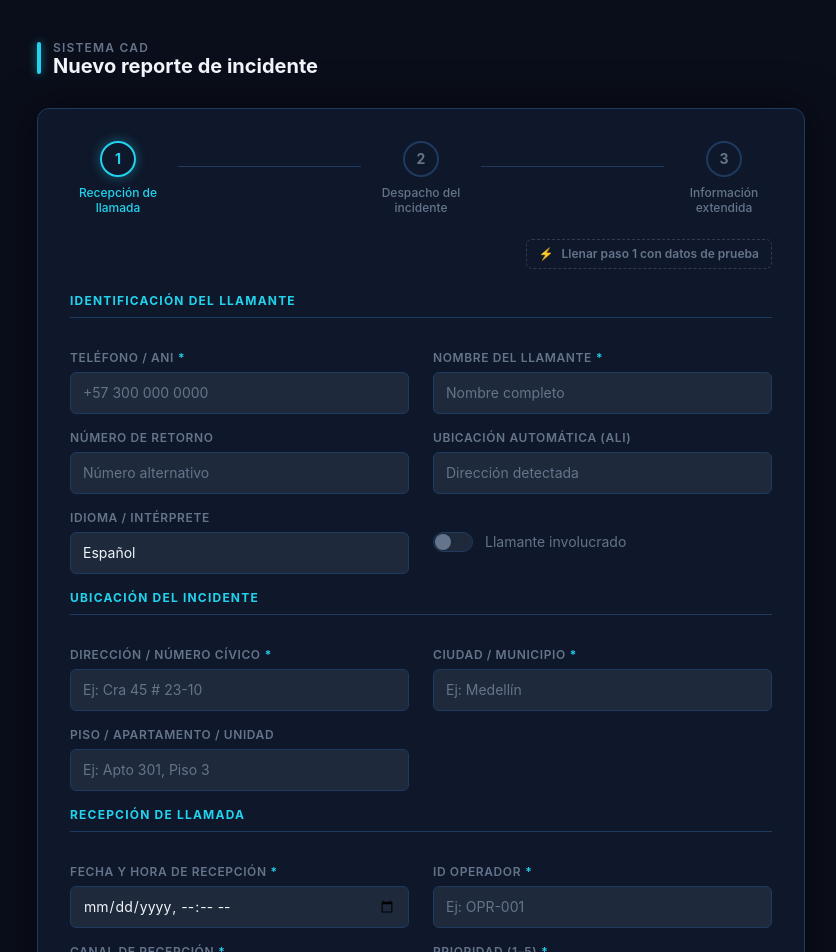
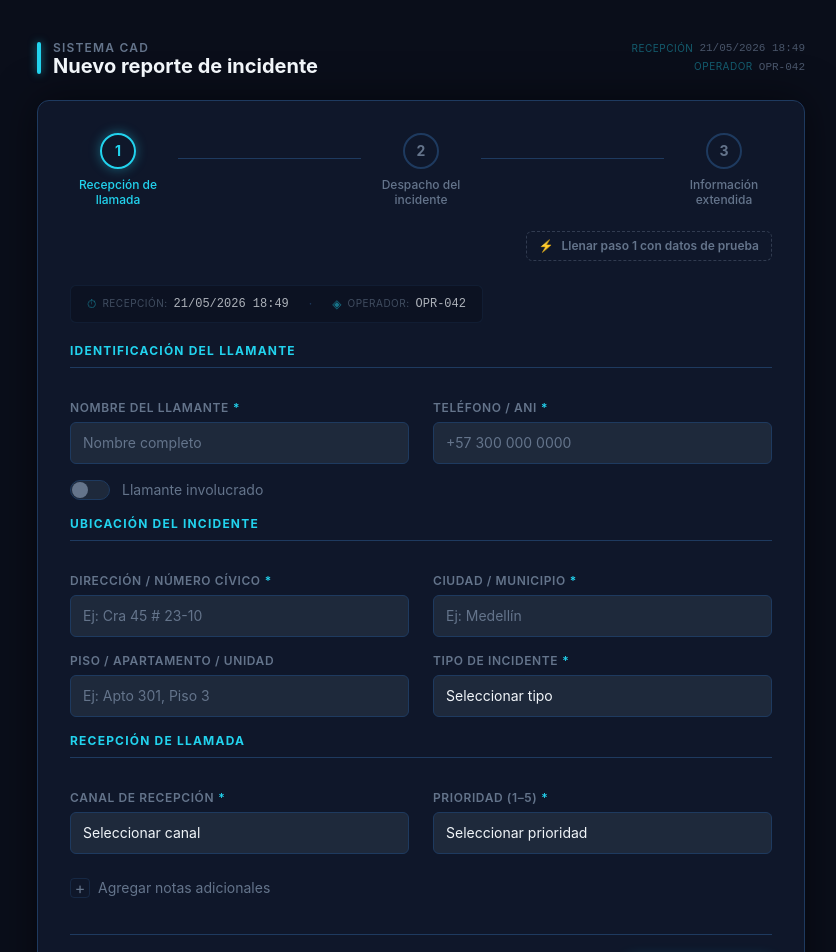
Before and after one commit to FelipeInovi/broadsecForm, a React (Vite) app: page / in a window 1280 px wide. Shown: the top 952 px of the page, without its empty margins (219-1055 px from the left). Built offline with nearby package versions, Linux system fonts and the light colour scheme.

Commit message:
chore_adjuted_step1

```diff
--- a/src/features/cad-form/MultiStepForm.tsx
+++ b/src/features/cad-form/MultiStepForm.tsx
@@ -13,6 +13,23 @@ import { Step3 } from './steps/Step3'
 const STEP_SCHEMAS = [paso1Schema, paso2Schema, paso3Schema]
 const STEP_COMPONENTS = [<Step1 />, <Step2 />, <Step3 />]
 
+function nowAsDateTimeLocal(): string {
+  const d = new Date()
+  const pad = (n: number) => String(n).padStart(2, '0')
+  return `${d.getFullYear()}-${pad(d.getMonth() + 1)}-${pad(d.getDate())}T${pad(d.getHours())}:${pad(d.getMinutes())}`
+}
+
+function formatDateTimeDisplay(iso: string): string {
+  if (!iso) return '—'
+  try {
+    const [datePart, timePart] = iso.split('T')
+    const [y, m, day] = datePart.split('-')
+    return `${day}/${m}/${y}  ${timePart}`
+  } catch {
+    return iso
+  }
+}
+
 export function MultiStepForm() {
   const { currentStep, isFirst, isLast, next, back } = useMultiStepForm(3)
   const [filled, setFilled] = useState<boolean[]>([false, false, false])
@@ -21,11 +38,15 @@ export function MultiStepForm() {
     resolver: zodResolver(cadFormSchema),
     mode: 'onTouched',
     defaultValues: {
-      idioma: 'Español',
+      fechaHoraRecepcion: nowAsDateTimeLocal(),
+      idOperador: 'OPR-042',
       esDeLlamadaRepetida: false,
       esMutualAid: false,
     },
   })
+
+  const fechaHoraRecepcion = methods.watch('fechaHoraRecepcion')
+  const idOperador = methods.watch('idOperador')
 
   const handleFillDemo = () => {
     const demoData = DEMO_POR_PASO[currentStep]
@@ -67,7 +88,8 @@ export function MultiStepForm() {
       <div className="min-h-screen bg-bg-base flex items-start justify-center px-4 py-10">
         <div className="w-full max-w-3xl">
           {/* Header */}
-          <div className="mb-8 flex items-center gap-3">
+          <div className="mb-6 flex items-start justify-between gap-4">
+            <div className="flex items-center gap-3">
               <div className="w-1 h-8 bg-accent rounded-full shadow-[0_0_8px_rgba(34,211,238,0.6)]" />
               <div>
                 <p className="text-xs text-text-muted uppercase tracking-widest font-semibold">
@@ -76,6 +98,18 @@ export function MultiStepForm() {
                 <h1 className="text-xl font-bold text-text-primary leading-none">
                   Nuevo reporte de incidente
                 </h1>
+              </div>
+            </div>
+            {/* Strip informativo: datos auto-cargados */}
+            <div className="flex flex-col items-end gap-0.5 text-[11px] text-text-muted/70 font-mono">
+              <span className="flex items-center gap-1.5">
+                <span className="text-accent/40 text-[10px] uppercase tracking-wider not-italic font-sans">recepción</span>
+                {formatDateTimeDisplay(fechaHoraRecepcion)}
+              </span>
+              <span className="flex items-center gap-1.5">
+                <span className="text-accent/40 text-[10px] uppercase tracking-wider not-italic font-sans">operador</span>
+                {idOperador || '—'}
+              </span>
             </div>
           </div>
 
--- a/src/features/cad-form/data/demoData.ts
+++ b/src/features/cad-form/data/demoData.ts
@@ -1,21 +1,16 @@
 import { type CadFormData } from '../schema'
 
 export const DEMO_PASO1: Partial<CadFormData> = {
+  nombreLlamante: 'Carlos Andrés Mejía',
   telefono: '+57 300 123 4567',
-  ubicacionAuto: 'Cra 45 # 23-10, Medellín',
-  nombreLlamante: 'Carlos Andrés Mejía',
-  numeroRetorno: '+57 311 987 6543',
-  idioma: 'Español',
   esDeLlamadaRepetida: false,
   direccion: 'Cra 45 # 23-10',
   ciudad: 'Medellín',
   pisoApartamento: 'Local 3',
-  fechaHoraRecepcion: '2026-05-21T14:35',
-  idOperador: 'OPR-042',
+  tipoIncidente: 'accidente_transito',
   canal: 'telefono',
   prioridad: 2,
-  tipoIncidente: 'accidente_transito',
-  narrativaQueja:
+  notasAdicionales:
     'Ciudadano reporta accidente de tránsito en vía principal con dos vehículos involucrados. Hay al menos una persona herida que solicita atención médica urgente.',
 }
 
--- a/src/features/cad-form/schema.ts
+++ b/src/features/cad-form/schema.ts
@@ -3,11 +3,8 @@ import { z } from 'zod'
 // ─── Paso 1: Recepción de llamada ──────────────────────────────────────────
 
 const identificacionLlamante = z.object({
+  nombreLlamante: z.string().min(2, 'Nombre requerido'),
   telefono: z.string().min(7, 'Ingrese un número válido'),
-  ubicacionAuto: z.string().optional(),
-  nombreLlamante: z.string().min(2, 'Nombre requerido'),
-  numeroRetorno: z.string().optional(),
-  idioma: z.string().default('Español'),
   esDeLlamadaRepetida: z.boolean().default(false),
 })
 
@@ -28,7 +25,7 @@ const recepcionLlamada = z.object({
   }),
   prioridad: z.number().min(1).max(5),
   tipoIncidente: z.string().min(1, 'Tipo de incidente requerido'),
-  narrativaQueja: z.string().optional(),
+  notasAdicionales: z.string().optional(),
 })
 
 export const paso1Schema = identificacionLlamante
--- a/src/features/cad-form/steps/Step1.tsx
+++ b/src/features/cad-form/steps/Step1.tsx
@@ -1,3 +1,4 @@
+import { useState, useEffect } from 'react'
 import { useFormContext } from 'react-hook-form'
 import { FieldWrapper } from '@/components/form/FieldWrapper'
 import { CadInput } from '@/components/form/CadInput'
@@ -5,12 +6,7 @@ import { CadSelect } from '@/components/form/CadSelect'
 import { CadTextarea } from '@/components/form/CadTextarea'
 import { CadToggle } from '@/components/form/CadToggle'
 import { type CadFormData } from '../schema'
-import {
-  CANALES,
-  IDIOMAS,
-  PRIORIDADES,
-  TIPOS_INCIDENTE,
-} from '../data/options'
+import { CANALES, PRIORIDADES, TIPOS_INCIDENTE } from '../data/options'
 
 function SectionTitle({ children }: { children: string }) {
   return (
@@ -20,44 +16,62 @@ function SectionTitle({ children }: { children: string }) {
   )
 }
 
+function formatDateTimeDisplay(iso: string): string {
+  if (!iso) return '—'
+  try {
+    const [datePart, timePart] = iso.split('T')
+    const [y, m, d] = datePart.split('-')
+    return `${d}/${m}/${y}  ${timePart}`
+  } catch {
+    return iso
+  }
+}
+
 export function Step1() {
   const {
     register,
     formState: { errors },
+    watch,
   } = useFormContext<CadFormData>()
 
+  const [notasAbiertas, setNotasAbiertas] = useState(false)
+
+  const fechaHoraRecepcion = watch('fechaHoraRecepcion')
+  const idOperador = watch('idOperador')
+  const notasValue = watch('notasAdicionales')
+
+  // Si el demo llena las notas, abrirlas automáticamente
+  useEffect(() => {
+    if (notasValue) setNotasAbiertas(true)
+  }, [notasValue])
+
   return (
+    <>
+      {/* ── Info fija: datos auto-cargados ── */}
+      <div className="inline-flex flex-wrap items-center gap-x-5 gap-y-2 rounded-md border border-border/30 bg-bg-base/50 px-4 py-2.5 mb-5 text-xs text-text-muted">
+        <span className="flex items-center gap-1.5">
+          <span className="text-accent/50">⏱</span>
+          <span className="text-text-muted/60 uppercase tracking-wider text-[10px]">Recepción:</span>
+          <span className="font-mono text-text-primary/70">{formatDateTimeDisplay(fechaHoraRecepcion)}</span>
+        </span>
+        <span className="text-border">·</span>
+        <span className="flex items-center gap-1.5">
+          <span className="text-accent/50">◈</span>
+          <span className="text-text-muted/60 uppercase tracking-wider text-[10px]">Operador:</span>
+          <span className="font-mono text-text-primary/70">{idOperador || '—'}</span>
+        </span>
+      </div>
+
       <div className="grid grid-cols-1 md:grid-cols-2 gap-x-6 gap-y-4">
         {/* ── Identificación del llamante ── */}
         <SectionTitle>Identificación del llamante</SectionTitle>
-
-      <FieldWrapper label="Teléfono / ANI" error={errors.telefono?.message} required>
-        <CadInput
-          placeholder="+57 300 000 0000"
-          {...register('telefono')}
-        />
-      </FieldWrapper>
 
         <FieldWrapper label="Nombre del llamante" error={errors.nombreLlamante?.message} required>
           <CadInput placeholder="Nombre completo" {...register('nombreLlamante')} />
         </FieldWrapper>
 
-      <FieldWrapper label="Número de retorno" error={errors.numeroRetorno?.message}>
-        <CadInput placeholder="Número alternativo" {...register('numeroRetorno')} />
-      </FieldWrapper>
-
-      <FieldWrapper label="Ubicación automática (ALI)" error={errors.ubicacionAuto?.message}>
-        <CadInput placeholder="Dirección detectada" {...register('ubicacionAuto')} />
-      </FieldWrapper>
-
-      <FieldWrapper label="Idioma / Intérprete" error={errors.idioma?.message}>
-        <CadSelect {...register('idioma')}>
-          {IDIOMAS.map((i) => (
-            <option key={i.value} value={i.value}>
-              {i.label}
-            </option>
-          ))}
-        </CadSelect>
+        <FieldWrapper label="Teléfono / ANI" error={errors.telefono?.message} required>
+          <CadInput placeholder="+57 300 000 0000" {...register('telefono')} />
         </FieldWrapper>
 
         <div className="flex flex-col gap-3 justify-center">
@@ -79,16 +93,19 @@ export function Step1() {
           <CadInput placeholder="Ej: Apto 301, Piso 3" {...register('pisoApartamento')} />
         </FieldWrapper>
 
+        <FieldWrapper label="Tipo de incidente" error={errors.tipoIncidente?.message} required>
+          <CadSelect {...register('tipoIncidente')}>
+            <option value="">Seleccionar tipo</option>
+            {TIPOS_INCIDENTE.map((t) => (
+              <option key={t.value} value={t.value}>
+                {t.label}
+              </option>
+            ))}
+          </CadSelect>
+        </FieldWrapper>
+
         {/* ── Recepción de llamada ── */}
         <SectionTitle>Recepción de llamada</SectionTitle>
-
-      <FieldWrapper label="Fecha y hora de recepción" error={errors.fechaHoraRecepcion?.message} required>
-        <CadInput type="datetime-local" {...register('fechaHoraRecepcion')} />
-      </FieldWrapper>
-
-      <FieldWrapper label="ID Operador" error={errors.idOperador?.message} required>
-        <CadInput placeholder="Ej: OPR-001" {...register('idOperador')} />
-      </FieldWrapper>
 
         <FieldWrapper label="Canal de recepción" error={errors.canal?.message} required>
           <CadSelect {...register('canal')}>
@@ -112,28 +129,45 @@ export function Step1() {
           </CadSelect>
         </FieldWrapper>
 
-      <FieldWrapper label="Tipo de incidente" error={errors.tipoIncidente?.message} required>
-        <CadSelect {...register('tipoIncidente')}>
-          <option value="">Seleccionar tipo</option>
-          {TIPOS_INCIDENTE.map((t) => (
-            <option key={t.value} value={t.value}>
-              {t.label}
-            </option>
-          ))}
-        </CadSelect>
-      </FieldWrapper>
-
-      <FieldWrapper
-        label="Narrativa de la queja"
-        error={errors.narrativaQueja?.message}
-        className="col-span-full"
+        {/* ── Notas adicionales (colapsable) ── */}
+        <div className="col-span-full mt-1">
+          {!notasAbiertas ? (
+            <button
+              type="button"
+              onClick={() => setNotasAbiertas(true)}
+              className="flex items-center gap-2 text-sm text-text-muted hover:text-accent transition-colors duration-150 py-1 group"
             >
+              <span className="flex items-center justify-center w-5 h-5 rounded border border-border/50 text-base leading-none group-hover:border-accent group-hover:text-accent transition-colors">
+                +
+              </span>
+              <span>Agregar notas adicionales</span>
+            </button>
+          ) : (
+            <div className="space-y-2">
+              <div className="flex items-center justify-between">
+                <span className="text-xs font-bold uppercase tracking-widest text-accent/80">
+                  Notas adicionales
+                </span>
+                <button
+                  type="button"
+                  onClick={() => setNotasAbiertas(false)}
+                  className="text-xs text-text-muted hover:text-accent transition-colors"
+                >
+                  ✕ cerrar
+                </button>
+              </div>
+              {errors.notasAdicionales?.message && (
+                <p className="text-xs text-red-400">{errors.notasAdicionales.message}</p>
+              )}
               <CadTextarea
                 placeholder="Descripción libre del incidente reportado..."
                 rows={4}
-          {...register('narrativaQueja')}
+                {...register('notasAdicionales')}
               />
-      </FieldWrapper>
             </div>
+          )}
+        </div>
+      </div>
+    </>
   )
 }
```
Lines whose indentation alone changed are shown as unchanged.
